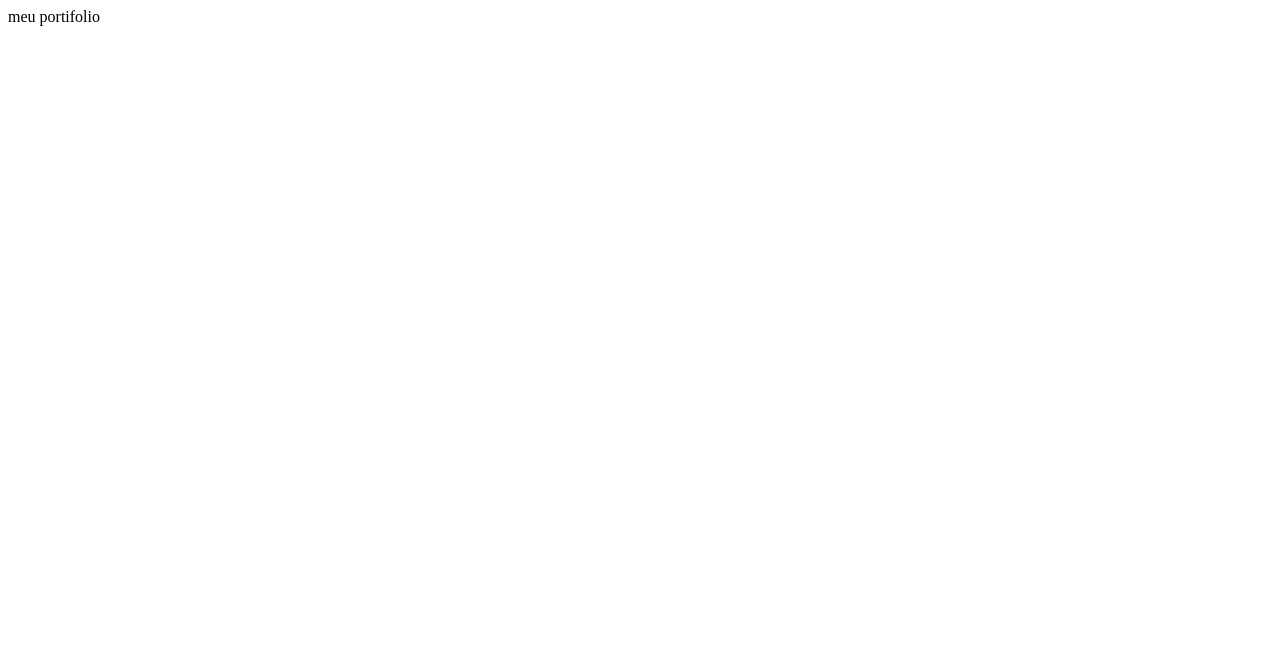
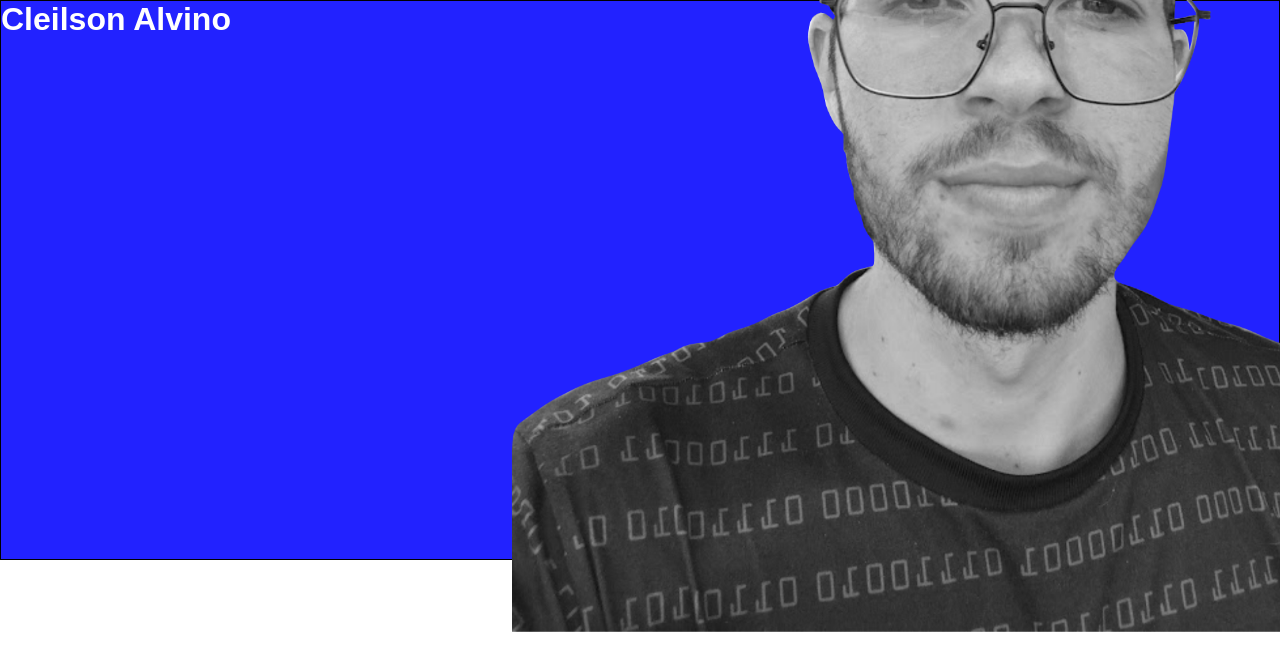
Before and after one commit to cleilsonalvino/meu-portifolio, a plain HTML site: page index.html in a window 1280 px wide. Drawn offline with Linux system fonts and the light colour scheme.

Commit message:
iniciando

```diff
--- a/index.html
+++ b/index.html
@@ -4,8 +4,11 @@
     <meta charset="UTF-8">
     <meta name="viewport" content="width=device-width, initial-scale=1.0">
     <title>Cleilson Alvino</title>
-</head>
+    <link rel="stylesheet" href="style.css">
 <body>
-    meu portifolio
+    <header>
+        <h1>Cleilson Alvino</h1>
+        <img src="img/eu.png" alt="minha foto" class="foto">
+    </header>
 </body>
 </html>
--- /dev/null
+++ b/style.css
@@ -0,0 +1,24 @@
+@charset "UTF-8";
+
+*{
+    padding: 0;
+    margin: 0;
+    box-sizing: border-box;
+}
+
+header{
+    min-height: 70vh;
+    border: 1px solid black;
+    background-color: #2222FF;
+    overflow: hidden;
+    color: white;
+    font-family: Arial, Helvetica, sans-serif;
+}
+
+.foto{
+    width: 70%;
+    position: fixed;
+    bottom: 21vh;
+    left: 40vw;
+    display: block;
+}
```
Also changed, not shown: img/eu.png (added).
